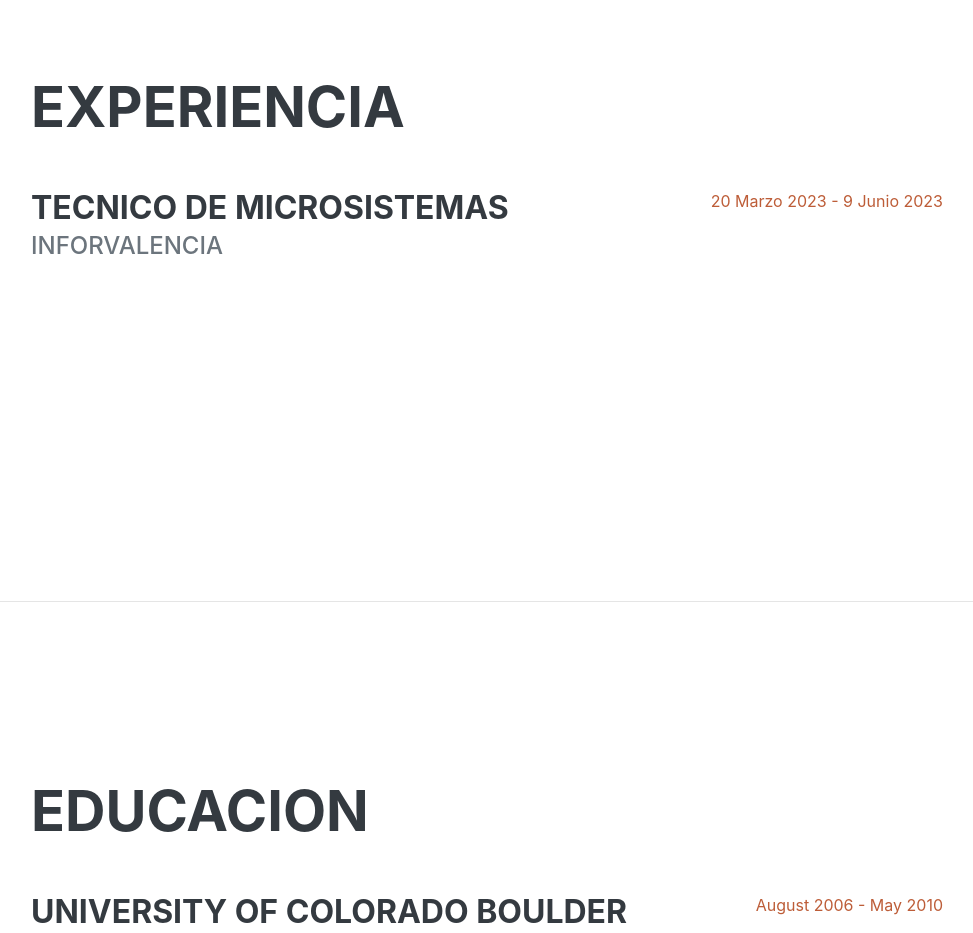
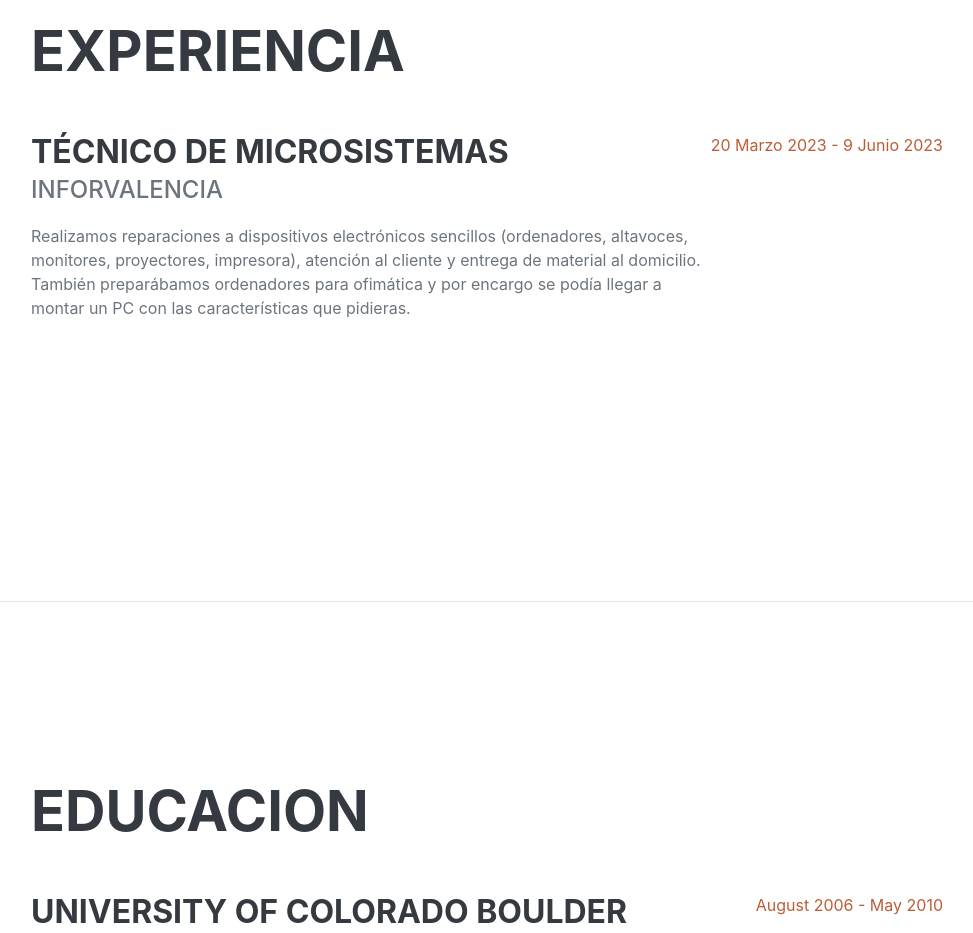
Before and after one commit to Trofu/CV, a plain HTML site: page index.html in a window 1280 px wide. Shown: the part 1000-1933 px from the top of the page, without its empty margins (289-1262 px from the left). Drawn offline with nearby package versions, Linux system fonts and the light colour scheme; a web font is replaced by a local one.

Commit message:
Ultimos retoques

```diff
--- a/index.html
+++ b/index.html
@@ -64,9 +64,9 @@
                     <h2 class="mb-5">Experiencia</h2>
                     <div class="d-flex flex-column flex-md-row justify-content-between mb-5">
                         <div class="flex-grow-1">
-                            <h3 class="mb-0">Tecnico de microsistemas</h3>
+                            <h3 class="mb-0">Técnico de microsistemas</h3>
                             <div class="subheading mb-3">InforValencia</div>
-                            <p></p>
+                            <p>Realizamos reparaciones a dispositivos electrónicos sencillos (ordenadores, altavoces, monitores, proyectores, impresora), atención al cliente y entrega de material al domicilio. También preparábamos ordenadores para ofimática y por encargo se podía llegar a montar un PC con las características que pidieras.</p>
                         </div>
                         <div class="flex-shrink-0"><span class="text-primary">20 Marzo 2023 - 9 Junio 2023</span></div>
                     </div>
```
